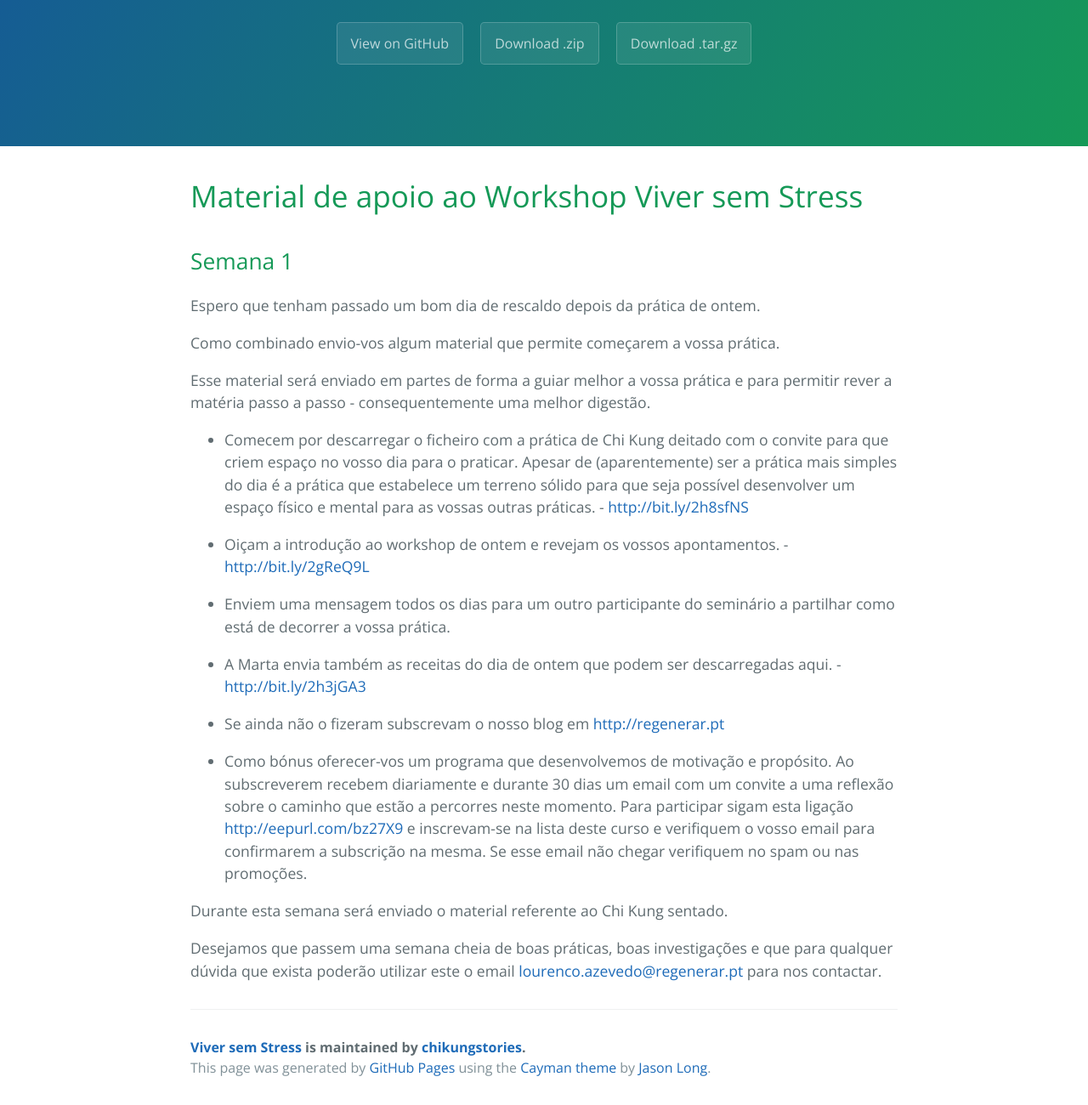
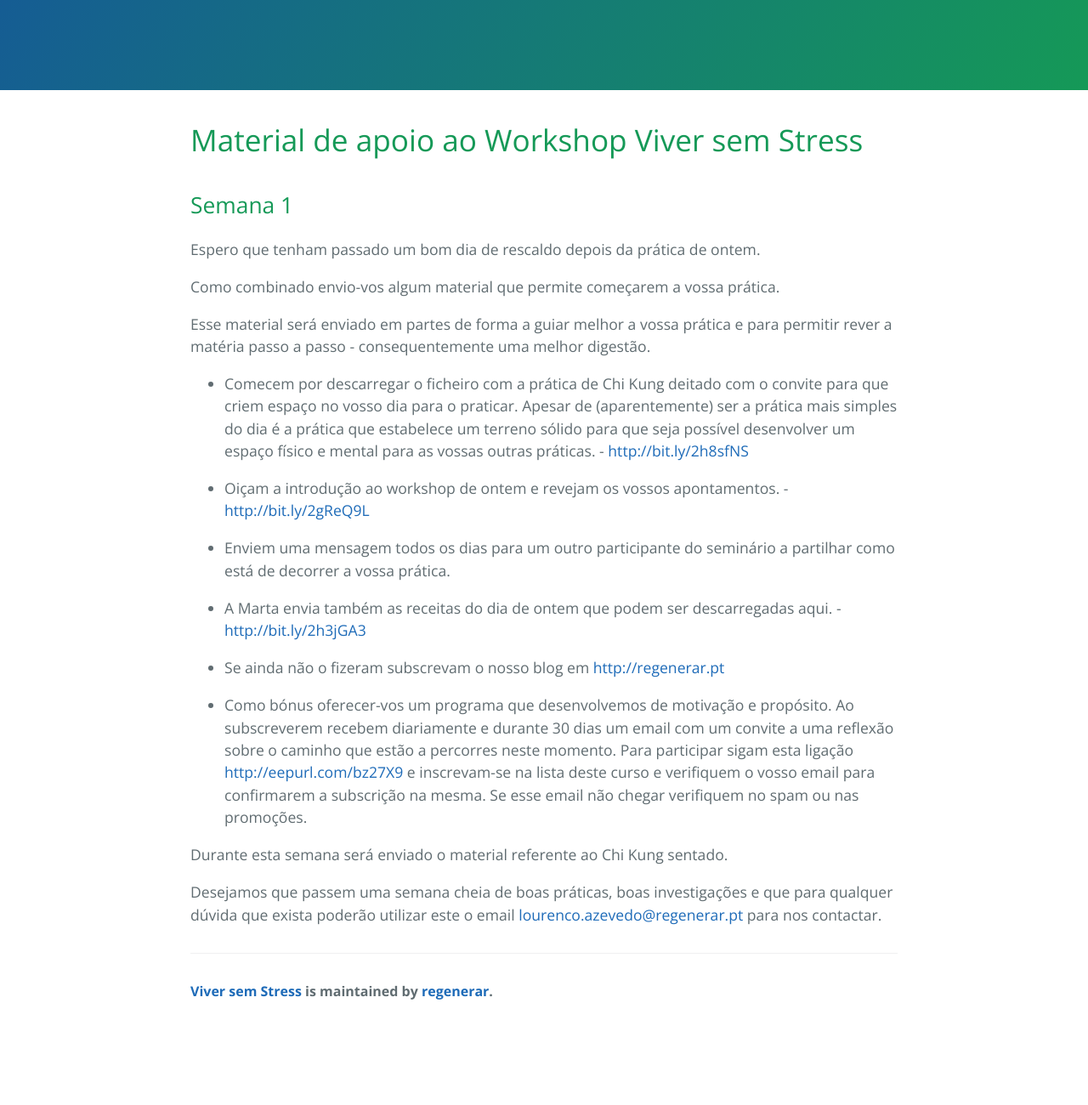
Before and after one commit to chikungstories/viver-sem-stress, a plain HTML site: page index.html in a window 1280 px wide. Shown: the part 211-1511 px from the top of the page at 85% size. After the commit the page ends 1421 px from the top, so only its background shows below. Drawn offline with nearby package versions, Linux system fonts and the light colour scheme.

Commit message:
Update index.html

```diff
--- a/index.html
+++ b/index.html
@@ -13,9 +13,6 @@
     <section class="page-header">
       <h1 class="project-name">Viver sem Stress</h1>
       <h2 class="project-tagline">Material do Curso Viver Sem Stress</h2>
-      <a href="https://github.com/chikungstories/viver-sem-stress" class="btn">View on GitHub</a>
-      <a href="https://github.com/chikungstories/viver-sem-stress/zipball/master" class="btn">Download .zip</a>
-      <a href="https://github.com/chikungstories/viver-sem-stress/tarball/master" class="btn">Download .tar.gz</a>
     </section>
 
     <section class="main-content">
@@ -61,9 +58,8 @@ investigações e que para qualquer dúvida que exista poderão utilizar
 este o email <a href="mailto:lourenco.azevedo@regenerar.pt">lourenco.azevedo@regenerar.pt</a> para nos contactar.</p>
 
       <footer class="site-footer">
-        <span class="site-footer-owner"><a href="https://github.com/chikungstories/viver-sem-stress">Viver sem Stress</a> is maintained by <a href="https://github.com/chikungstories">chikungstories</a>.</span>
+        <span class="site-footer-owner"><a href="https://github.com/regenerar/viver-sem-stress">Viver sem Stress</a> is maintained by <a href="https://github.com/regenerar">regenerar</a>.</span>
 
-        <span class="site-footer-credits">This page was generated by <a href="https://pages.github.com">GitHub Pages</a> using the <a href="https://github.com/jasonlong/cayman-theme">Cayman theme</a> by <a href="https://twitter.com/jasonlong">Jason Long</a>.</span>
       </footer>
 
     </section>
```
